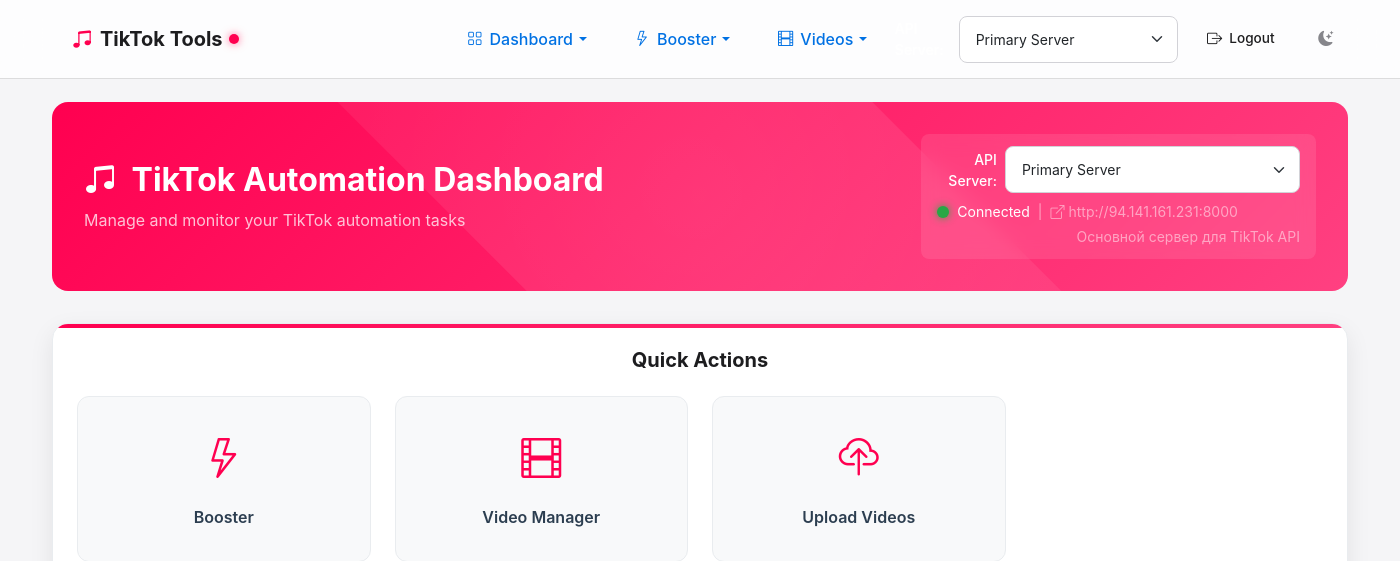
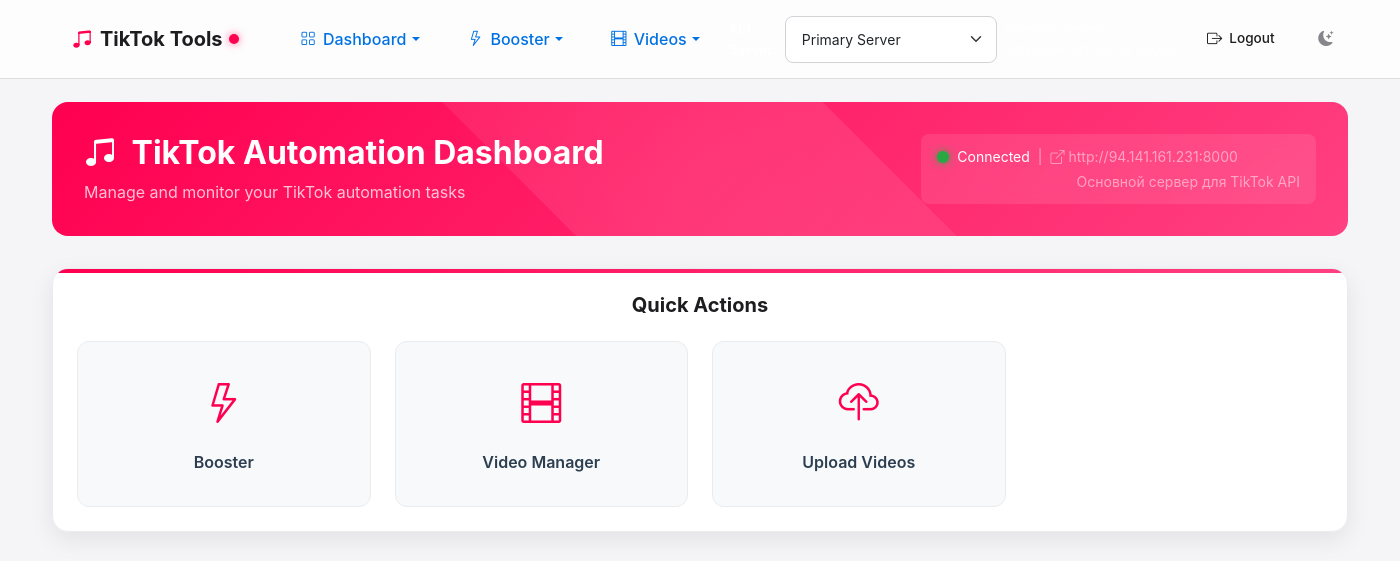
Before and after one commit to ssuvorin/instagram-mass-uploader-windows, a Django app: page /tiktok/ in a window 1400 px wide. Shown: the top 561 px of the page. Run offline with Django 5.2, Linux system fonts and the light colour scheme; a user stored in the database is signed in; data that the repository does not hold is empty; parts of the project's set-up code (start-up, migrations or seed data) failed here and were passed over.

Commit message:
Remove server selectors from banners and add server name/IP display to navbar

```diff
--- a/uploader/static/js/tiktok-server-selector.js
+++ b/uploader/static/js/tiktok-server-selector.js
@@ -101,6 +101,9 @@
         // Update server link display
         updateServerLinkDisplay();
 
+        // Update navbar server info
+        updateNavbarServerInfo();
+
         // Update description if present
         const statusContainer = e.target.closest('.api-status');
         if (statusContainer) {
@@ -161,6 +164,26 @@
                 if (icon) {
                     linkElement.prepend(icon);
                 }
+            }
+        }
+
+        // Update navbar server info
+        updateNavbarServerInfo();
+    }
+
+    /**
+     * Update navbar server info (name and IP)
+     */
+    function updateNavbarServerInfo() {
+        const serverSelect = document.getElementById('api-server-select');
+        const serverNameElement = document.getElementById('server-name');
+        const serverIpElement = document.getElementById('server-ip');
+
+        if (serverSelect && serverNameElement && serverIpElement && window.API_BASE) {
+            const selectedOption = serverSelect.options[serverSelect.selectedIndex];
+            if (selectedOption) {
+                serverNameElement.textContent = selectedOption.textContent;
+                serverIpElement.textContent = window.API_BASE;
             }
         }
     }
--- a/uploader/templates/uploader/tiktok/base.html
+++ b/uploader/templates/uploader/tiktok/base.html
@@ -128,6 +128,10 @@
                                     </option>
                                     {% endfor %}
                                 </select>
+                                <div class="text-white-50 small" id="server-info">
+                                    <span id="server-name">{{ selected_server.name }}</span>
+                                    <span class="ms-1" id="server-ip">{{ selected_server.url }}</span>
+                                </div>
                             </div>
                         </li>
                         <li class="nav-item">
--- a/uploader/templates/uploader/tiktok/dashboard.html
+++ b/uploader/templates/uploader/tiktok/dashboard.html
@@ -257,16 +257,6 @@
             <div class="col-md-4 text-end">
                 <div class="tiktok-api-status">
                     {% csrf_token %}
-                    <div class="d-flex align-items-center gap-2 mb-2">
-                        <label for="api-server-select" class="form-label text-white mb-0 small">API Server:</label>
-                        <select class="form-select form-select-sm" id="api-server-select" style="min-width: 200px;">
-                            {% for server in available_servers %}
-                            <option value="{{ server.url }}" data-desc="{{ server.description }}" {% if server.url == selected_server.url %}selected{% endif %}>
-                                {{ server.name }}
-                            </option>
-                            {% endfor %}
-                        </select>
-                    </div>
                     <div class="d-flex align-items-center gap-2">
                         <span class="tiktok-status-indicator" id="api-status"></span>
                         <span id="api-status-text" class="small">Checking...</span>
@@ -493,7 +483,7 @@ async function updateSystemStatus() {
 // Check status of all servers
 async function checkAllServersStatus() {
     const serversList = document.getElementById('servers-status-list');
-    const serverSelect = document.getElementById('api-server-select');
+    const serverSelect = document.getElementById('api-server-select'); // This now refers to navbar selector
     const servers = Array.from(serverSelect.options).map(option => ({
         name: option.textContent,
         url: option.value,
```
Also changed, not shown: uploader/templates/uploader/tiktok/booster.html (+1 -11 lines), uploader/templates/uploader/tiktok/videos.html (+0 -10 lines), uploader/templates/uploader/tiktok/videos_upload.html (+0 -10 lines).
